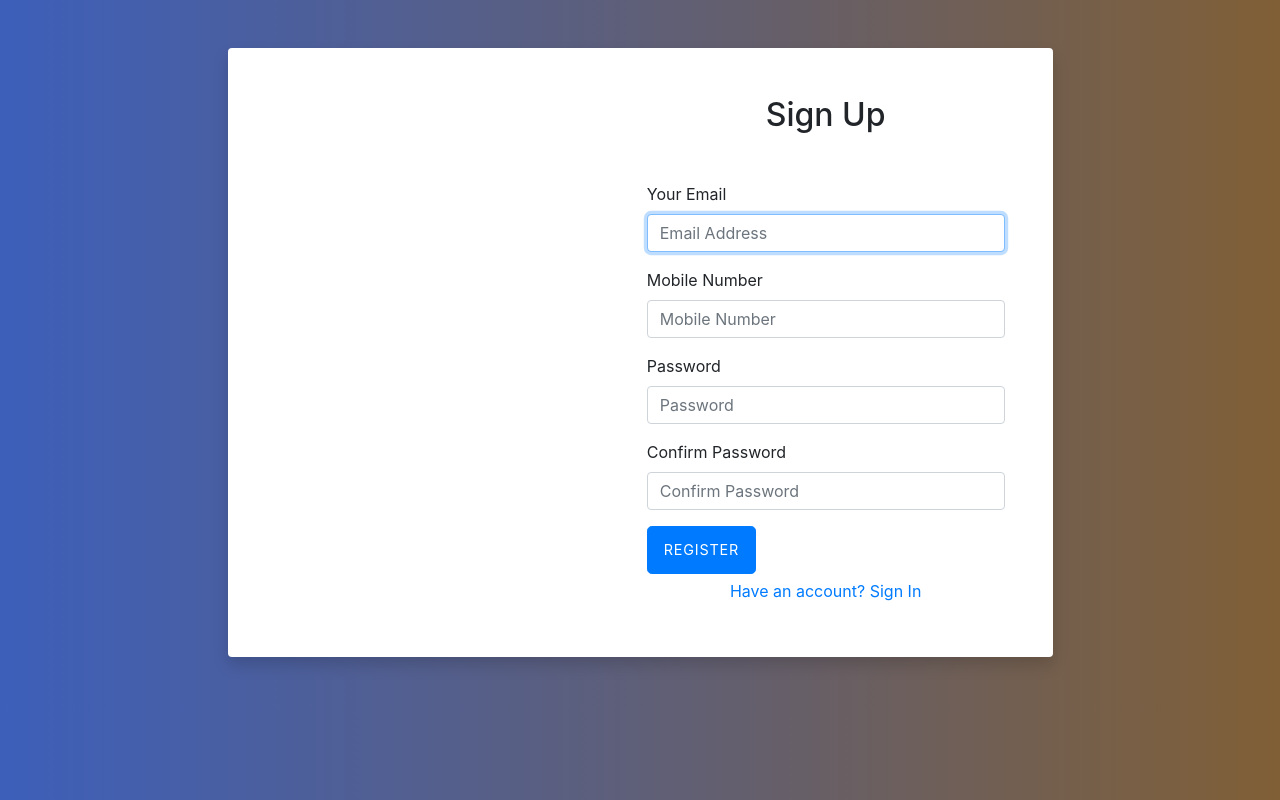
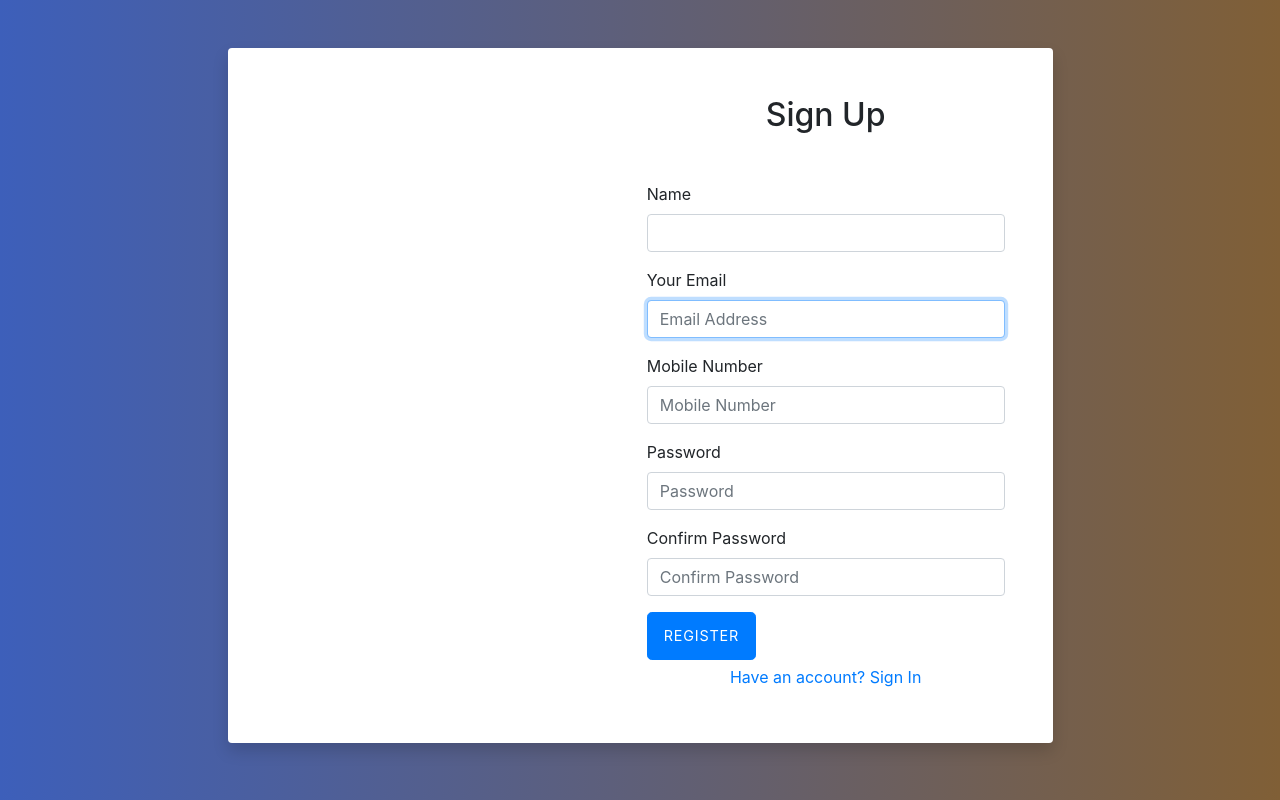
Before and after one commit to karthikvaddi-git/Socialinteraction, a Django app: page /signup/ in a window 1280 px wide. Run offline with Django 3.2, Linux system fonts and the light colour scheme; parts of the project's set-up code (start-up, migrations or seed data) failed here and were passed over; some libraries are stand-ins or nearby versions.

Commit message:
Update signup.html

```diff
--- a/templates/registration/signup.html
+++ b/templates/registration/signup.html
@@ -71,6 +71,13 @@ body {
               <form method="POST">
                 {% csrf_token %}
                 <div class="form-floating mb-3">
+                  <p class="errorlist">{{ form.non_field_errors }}</p>
+                    {% comment %} <input type="text" class="form-control" id="floatingInputUsername" placeholder="myusername" required autofocus> {% endcomment %}
+                    <label for="floatingInputEmail">Name</label>
+                    {{ form.name.errors }}
+                    {{ form.name|addclass:'form-control'|addplaceholder:'Your Name'}}
+                  </div>
+                <div class="form-floating mb-3">
                 <p class="errorlist">{{ form.non_field_errors }}</p>
                   {% comment %} <input type="text" class="form-control" id="floatingInputUsername" placeholder="myusername" required autofocus> {% endcomment %}
                   <label for="floatingInputEmail">Your Email</label>
@@ -100,7 +107,7 @@ body {
                   <button class="btn btn-lg btn-primary btn-login fw-bold text-uppercase" type="submit">Register</button>
                 </div>
 
-                <h5><a class="d-block text-center mt-2 small" href="login">Have an account? Sign In</a></h5>
+                <h5><a class="d-block text-center mt-2 small" href={% url 'user_login' %} >Have an account? Sign In</a></h5>
 
               </form>
             </div>
```
